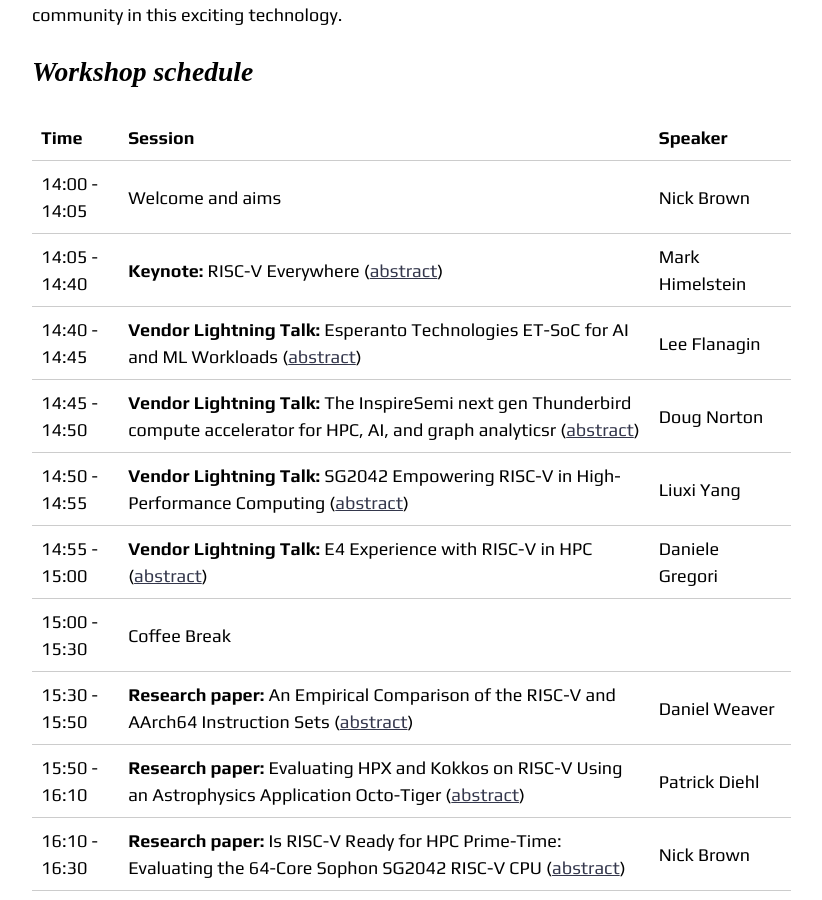
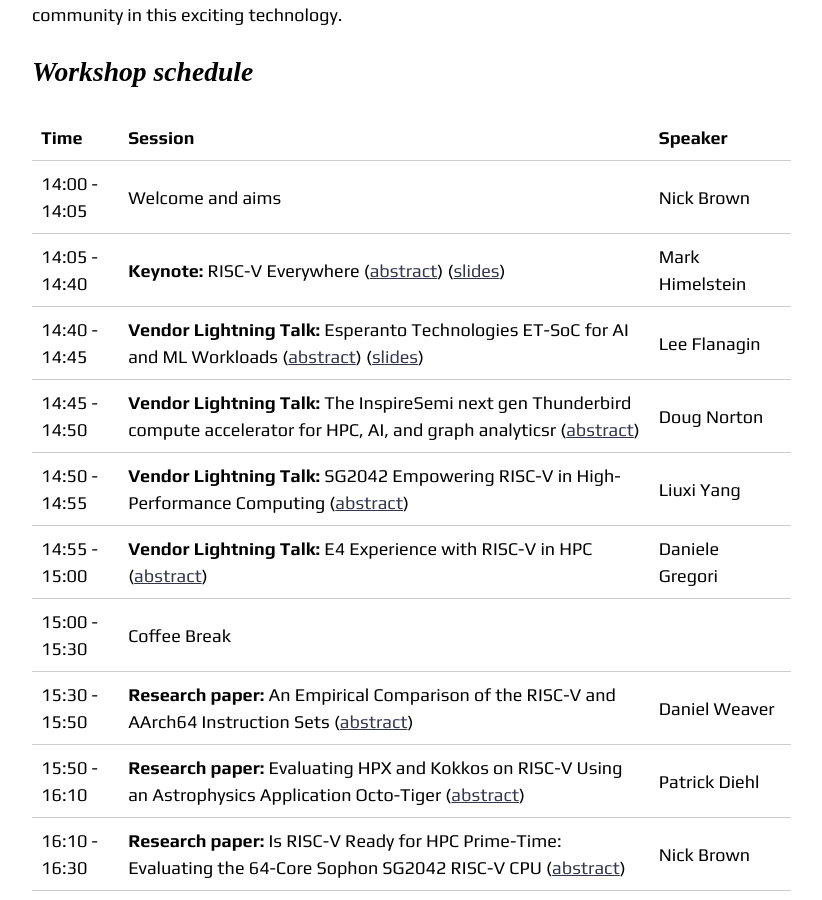
Before and after one commit to RISCVtestbed/riscvtestbed.github.io, a Jekyll site: the page built from _community/sc23-workshop.md, in a window 1280 px wide and 900 px high, scrolled down 801 px. Shown: the whole window, without its empty margins (343-1165 px from the left). Built offline with Jekyll 4.4.1, drawn with Linux system fonts in a browser that asks for light colours; nearby versions of some CDN libraries.

Commit message:
Update sc23-workshop.md

```diff
--- a/_community/sc23-workshop.md
+++ b/_community/sc23-workshop.md
@@ -15,8 +15,8 @@ The goal of this workshop is to continue building the community of RISC-V in HPC
 | Time        | Session           | Speaker  |
 | ------------- |:-------------| :-----|
 | 14:00 - 14:05 | Welcome and aims | Nick Brown |
-| 14:05 - 14:40 | **Keynote:** RISC-V Everywhere ([abstract](https://sc23.supercomputing.org/presentation/?id=misc246&sess=sess455))| Mark Himelstein |
-| 14:40 - 14:45 | **Vendor Lightning Talk:** Esperanto Technologies ET-SoC for AI and ML Workloads ([abstract](https://sc23.supercomputing.org/presentation/?id=misc247&sess=sess455))| Lee Flanagin |
+| 14:05 - 14:40 | **Keynote:** RISC-V Everywhere ([abstract](https://sc23.supercomputing.org/presentation/?id=misc246&sess=sess455)) ([slides](https://github.com/RISCVtestbed/riscvtestbed.github.io/blob/main/assets/files/sc23/SC2023_keynote.pdf))| Mark Himelstein |
+| 14:40 - 14:45 | **Vendor Lightning Talk:** Esperanto Technologies ET-SoC for AI and ML Workloads ([abstract](https://sc23.supercomputing.org/presentation/?id=misc247&sess=sess455)) ([slides](https://github.com/RISCVtestbed/riscvtestbed.github.io/blob/main/assets/files/sc23/Esperanto%20SC%202023_final.pdf))| Lee Flanagin |
 | 14:45 - 14:50 | **Vendor Lightning Talk:** The InspireSemi next gen Thunderbird compute accelerator for HPC, AI, and graph analyticsr ([abstract](https://sc23.supercomputing.org/presentation/?id=misc248&sess=sess455)) | Doug Norton |
 | 14:50 - 14:55 | **Vendor Lightning Talk:** SG2042 Empowering RISC-V in High-Performance Computing ([abstract](https://sc23.supercomputing.org/presentation/?id=misc250&sess=sess455))| Liuxi Yang |
 | 14:55 - 15:00 | **Vendor Lightning Talk:** E4 Experience with RISC-V in HPC ([abstract](https://sc23.supercomputing.org/presentation/?id=misc252&sess=sess455)) | Daniele Gregori |
```
